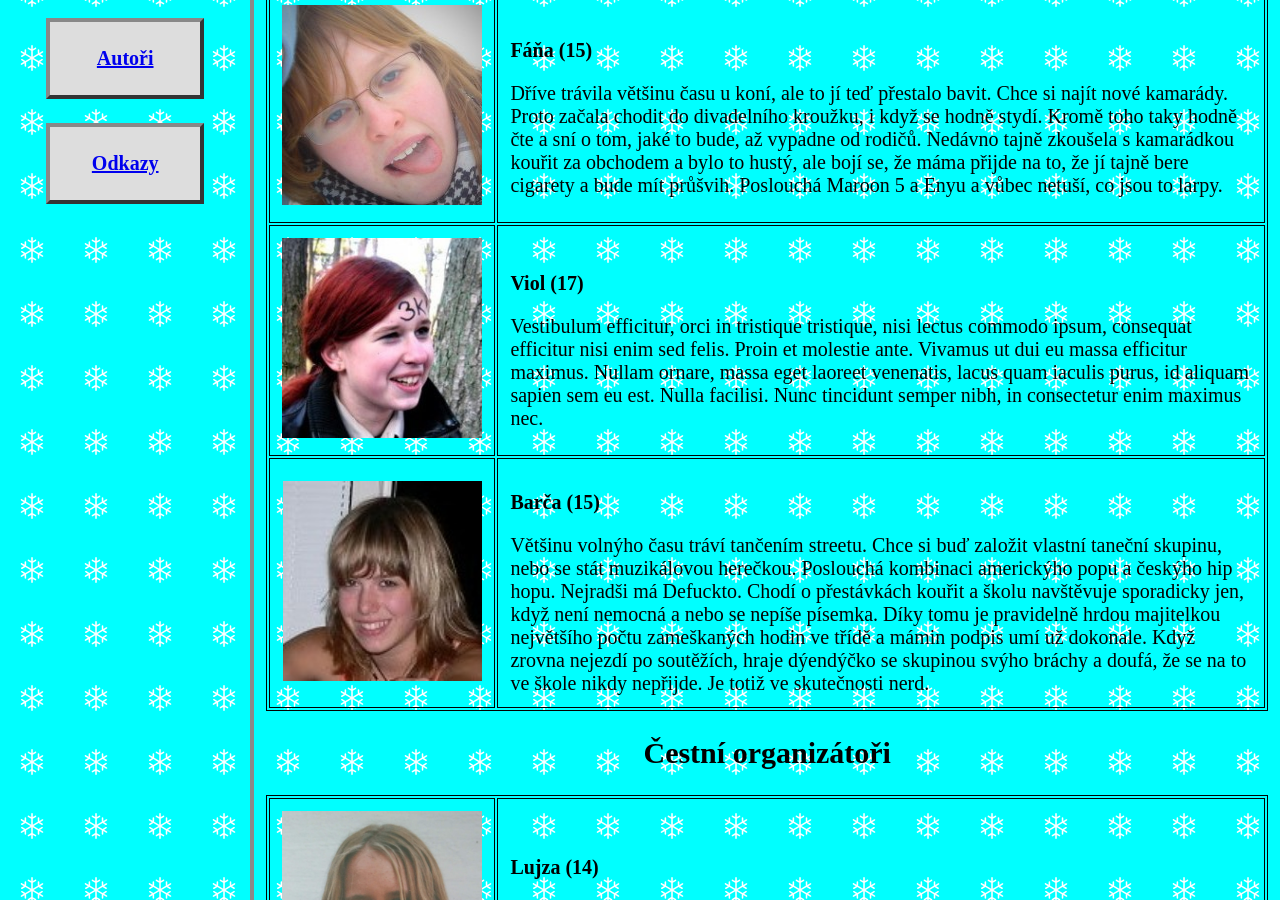
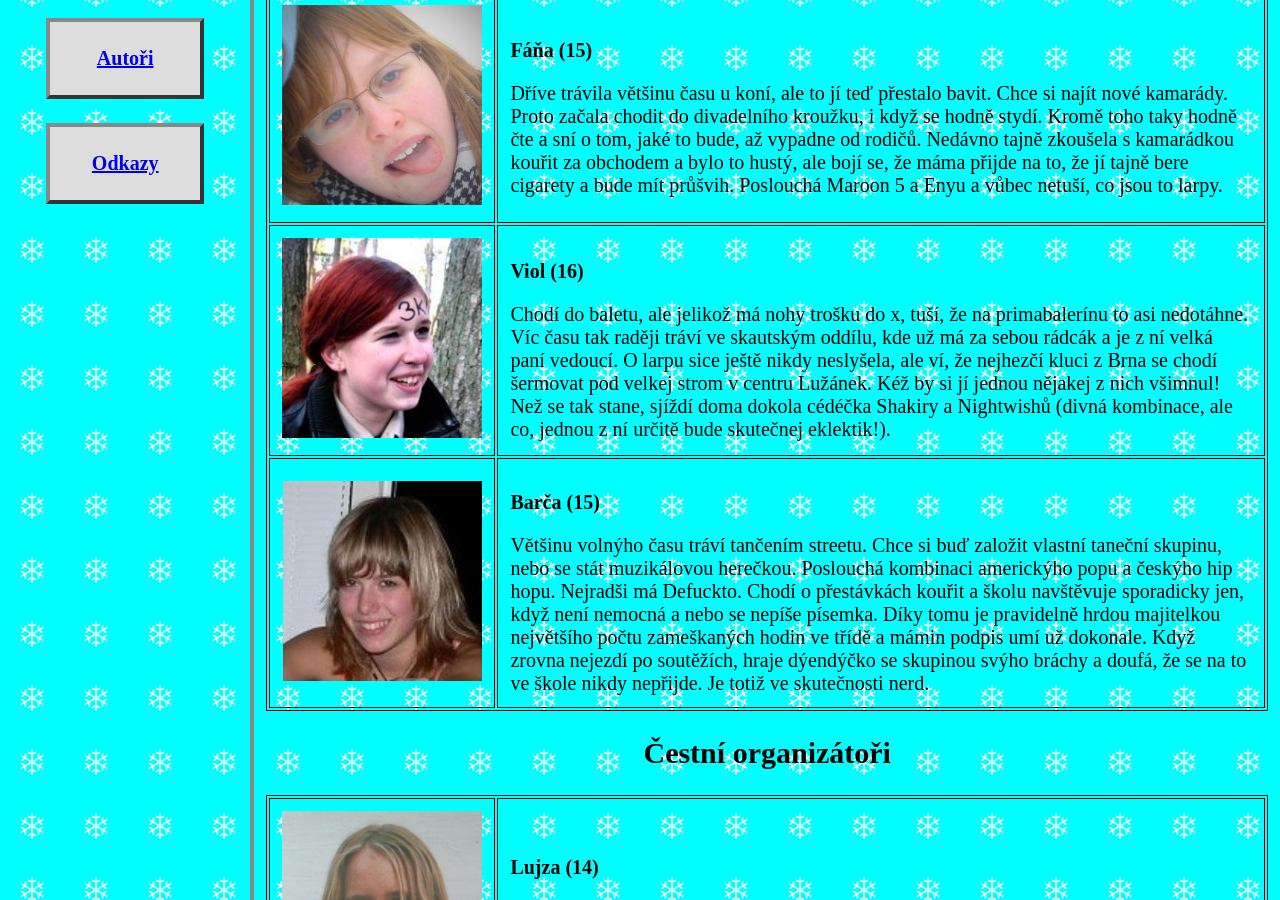
Before and after one commit to mhavelka/lyzak, a Jekyll site: the page built from pages/autori.html, in a window 1280 px wide and 900 px high, scrolled down 998 px. Built offline with Jekyll 4.4.1, drawn with Linux system fonts in a browser that asks for light colours.

Commit message:
Update autorů - Viol

```diff
--- a/_data/authors.json
+++ b/_data/authors.json
@@ -25,9 +25,9 @@
     },
     {
         "name": "Viol",
-        "age": "17",
+        "age": "16",
         "image": "viol.jpg",
-        "description": "Vestibulum efficitur, orci in tristique tristique, nisi lectus commodo ipsum, consequat efficitur nisi enim sed felis. Proin et molestie ante. Vivamus ut dui eu massa efficitur maximus. Nullam ornare, massa eget laoreet venenatis, lacus quam iaculis purus, id aliquam sapien sem eu est. Nulla facilisi. Nunc tincidunt semper nibh, in consectetur enim maximus nec. "
+        "description": "Chodí do baletu, ale jelikož má nohy trošku do x, tuší, že na primabalerínu to asi nedotáhne. Víc času tak raději tráví ve skautským oddílu, kde už má za sebou rádcák a je z ní velká paní vedoucí. O larpu sice ještě nikdy neslyšela, ale ví, že nejhezčí kluci z Brna se chodí šermovat pod velkej strom v centru Lužánek. Kéž by si jí jednou nějakej z nich všimnul! Než se tak stane, sjíždí doma dokola cédéčka Shakiry a Nightwishů (divná kombinace, ale co, jednou z ní určitě bude skutečnej eklektik!). "
     },
     {
         "name": "Barča",
```
